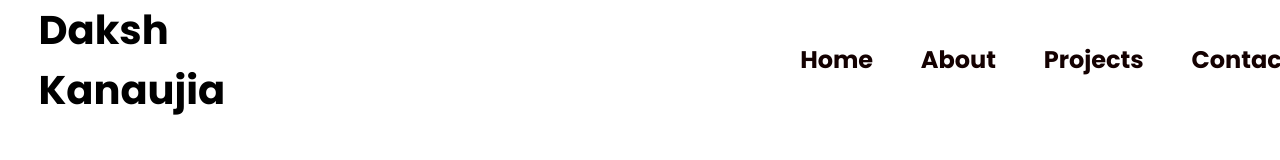
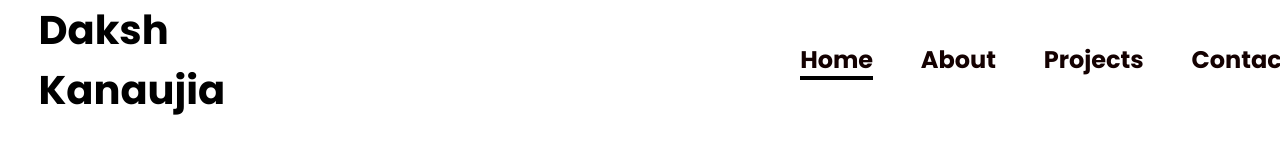
Before and after one commit to dakshkanaujia/portfolio, a React (Vite) app: page / in a window 1280 px wide. Shown: the top 160 px of the page. Built offline with nearby package versions, Linux system fonts and the light colour scheme.

Commit message:
Migrated from BrowserRouter to RouterProvider, to fix reload issue, and added NavLink to use isActive

```diff
--- a/src/App.jsx
+++ b/src/App.jsx
@@ -2,28 +2,18 @@ import { useState } from 'react'
 import './App.css'
 import Homepage from './Components/HomePage/homepage.jsx'
 import Navbar from './Components/Navbar/Navbar.jsx'
-import Contact from './Components/Contact/Contact.jsx'
-import { Routes, Route, BrowserRouter as Router } from 'react-router-dom'
-import About from './Components/About/About.jsx'
-import Projects from './Components/Projects/Projects.jsx'
+import { Outlet } from 'react-router-dom'
 import './Common.css'
 
 function App() {
   return (
-    <Router>
-      <div>
+    <>
         <div className='Navbar'>
           <Navbar font={"poppins"} textColor={"white"}/>
         </div>
-        <Routes>
-          <Route path="/" element={<Homepage />} />
-          <Route path="/about" element={<About />} />
-          <Route path="/contact" element={<Contact />} />
-          <Route path="/projects" element={<Projects />} />
-        </Routes>
-      </div>
-    </Router>
+        <Outlet/>
+    </>
   )
 }
 
-export default App
+export default App;
--- a/src/Components/Navbar/Navbar.css
+++ b/src/Components/Navbar/Navbar.css
@@ -24,12 +24,12 @@
     content: "";
     display: block;
     width: 0;
-    height: 3px;
+    height: 4px;
     background-color: rgb(0, 0, 0);
     transition: width 0.3s ease;
     position: absolute;
-    left: 0;
-    bottom: -2px;
+    /* left: 0;
+    bottom: -2px; */
 }
 
 .nav-item a:hover{
@@ -62,3 +62,9 @@
     text-decoration: none;
     color: black;
 }
+
+.border-b-3{
+    transition: 0.3s;
+    border-color: black;
+    border-bottom-width: 4px;
+}
--- a/src/Components/Navbar/Navbar.jsx
+++ b/src/Components/Navbar/Navbar.jsx
@@ -1,21 +1,21 @@
 import React from 'react';
 import './Navbar.css';
 import '../../Common.css'
-import { Link } from 'react-router-dom';
+import { Link, NavLink } from 'react-router-dom';
+import { useState } from 'react';
 
 
 function Navbar({font, textColor}) {
-
     return (
       <>
         <div className='MainDiv'>
           <div className="name poppins">Daksh Kanaujia</div>
           <nav>
               <ul className='navbar'>
-                  <li className={`nav-item text-${textColor} ${font} home `}><Link to = '/'>Home</Link></li>
-                  <li className={`nav-item text-${textColor} ${font} about`}><Link to = '/about'>About</Link></li>
-                  <li className={`nav-item text-${textColor} ${font} projects`}><Link to = '/projects'>Projects</Link></li>
-                  <li className={`nav-item text-${textColor} ${font} contact`}><Link to = '/contact'>Contact</Link></li>
+                  <li className={`nav-item text-${textColor} ${font} home `}><NavLink     className={({isActive}) => isActive ? "border-b-3" : ""} to = '/'>Home</NavLink></li>
+                  <li className={`nav-item text-${textColor} ${font} about`}><NavLink     className={({isActive}) => isActive ? "border-b-3" : ""} to = '/about'>About</NavLink></li>
+                  <li className={`nav-item text-${textColor} ${font} projects`}><NavLink  className={({isActive}) => isActive ? "border-b-3" : ""} to = '/projects'>Projects</NavLink></li>
+                  <li className={`nav-item text-${textColor} ${font} contact`}><NavLink   className={({isActive}) => isActive ? "border-b-3" : ""} to = '/contact'>Contact</NavLink></li>
               </ul>
           </nav>
         </div>
--- a/src/main.jsx
+++ b/src/main.jsx
@@ -2,9 +2,26 @@ import React from 'react'
 import ReactDOM from 'react-dom/client'
 import App from './App.jsx'
 import './index.css'
+import './Components/HomePage/homepage.jsx';
+import Homepage from './Components/HomePage/homepage.jsx';
+import Contact from './Components/Contact/Contact.jsx'
+import About from './Components/About/About.jsx'
+import Projects from './Components/Projects/Projects.jsx'
+import {Route, RouterProvider,createBrowserRouter, createRoutesFromElements} from 'react-router-dom';
+
+const route = createBrowserRouter(
+  createRoutesFromElements(
+    <Route path="/" element={<App/>}>
+      <Route path="" element={<Homepage/>}/>
+      <Route path="about" element={<About/>}/>
+      <Route path="contact" element={<Contact/>}/>
+      <Route path="projects" element={<Projects/>}/>
+    </Route>
+  )
+)
 
 ReactDOM.createRoot(document.getElementById('root')).render(
   <React.StrictMode>
-      <App />
+      <RouterProvider router = {route}/>
   </React.StrictMode>,
 )
```
